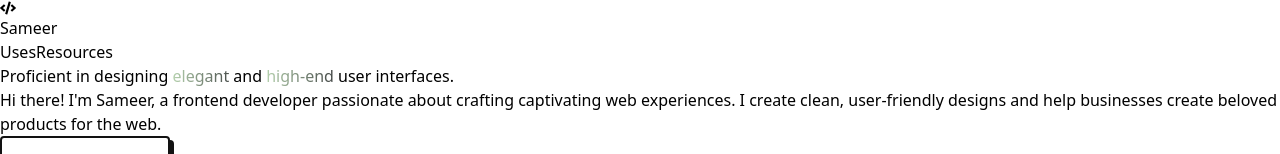
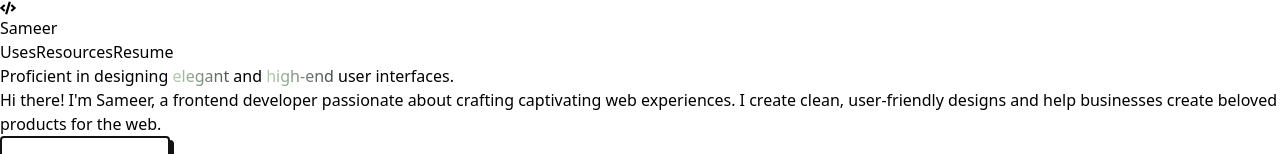
Before and after one commit to sameer60/portfolio-main, a React (Vite) app: page / in a window 1280 px wide. Shown: the top 154 px of the page. Built offline with nearby package versions, Linux system fonts and the light colour scheme.

Commit message:
Added resume download link in Navbar

```diff
--- a/src/components/Navbar/index.jsx
+++ b/src/components/Navbar/index.jsx
@@ -22,6 +22,13 @@ const Navbar = () => {
           >
             Resources
           </a>
+          <a
+            href="/public/resume.pdf "
+            download
+            className="mr-5 text-gray-600 font-semibold text-lg cursor-pointer hover:text-gray-900"
+          >
+            Resume
+          </a>
         </nav>
       </div>
     </header>
```
Also changed, not shown: 1 other file (tests, documents, lock files or other folders).
